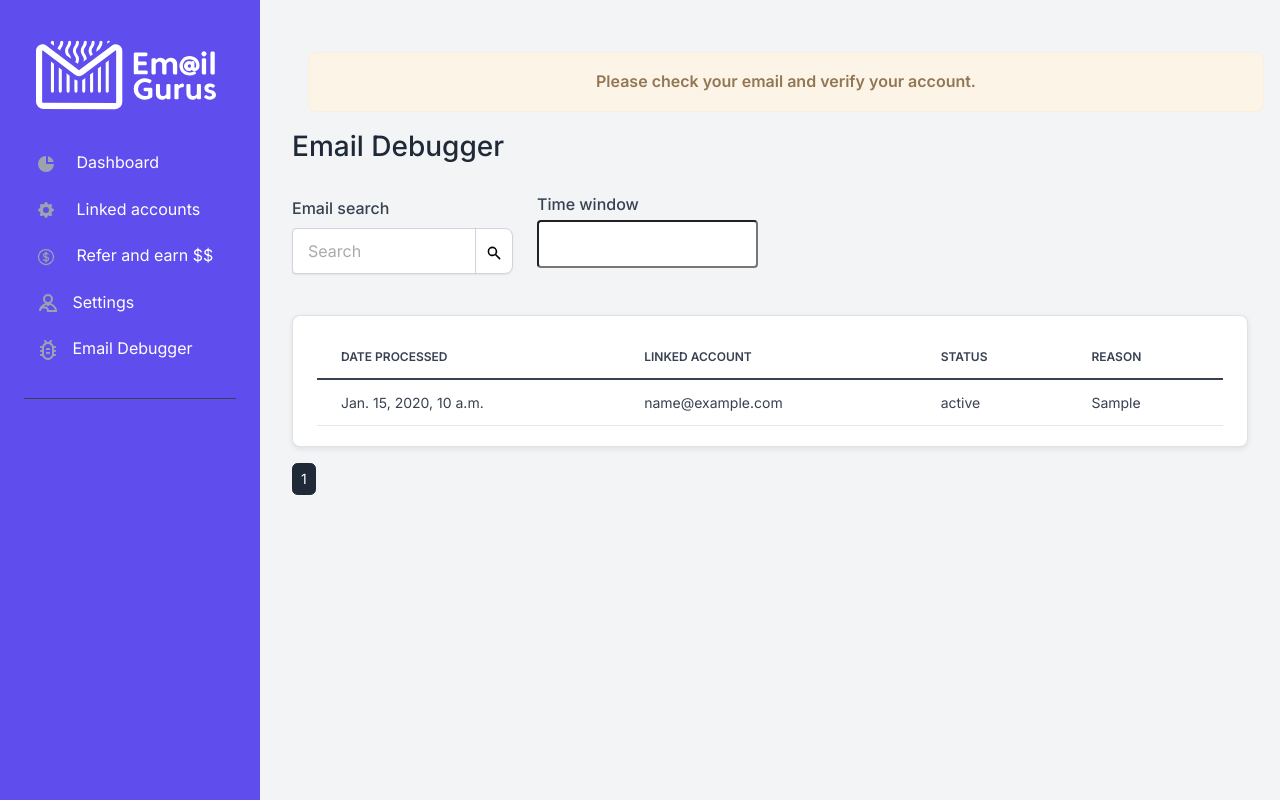
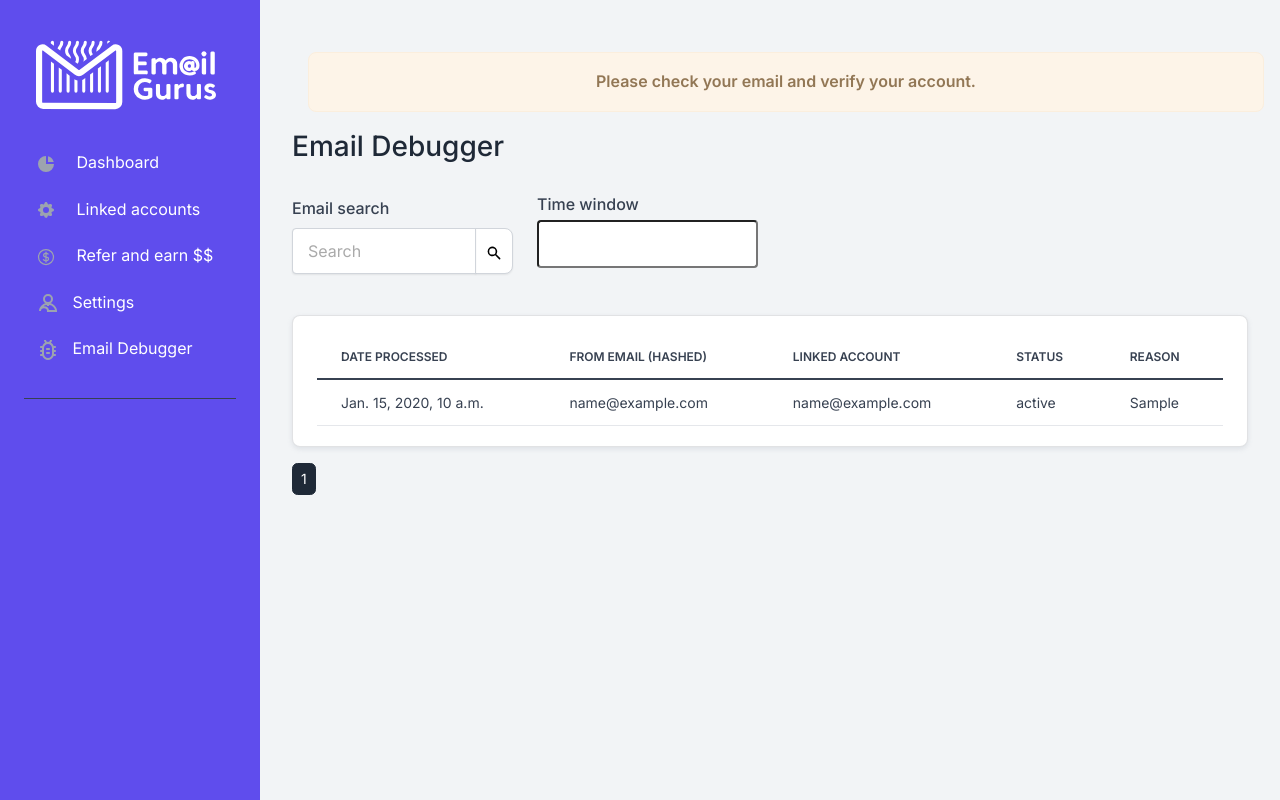
Before and after one commit to asennoussi/emailgurus, a Django app: template dashboard/templates/dashboard/debugger.html in a window 1280 px wide. Run offline with Django 4.2, Linux system fonts and the light colour scheme; the template is opened without the code that fills it: most values are stand-ins (such as "Sample title", 1, 10 or a date in 2020); form fields are guessed from the names that the template uses; some libraries are stand-ins or nearby versions.

Commit message:
debugger

```diff
--- a/dashboard/templates/dashboard/debugger.html
+++ b/dashboard/templates/dashboard/debugger.html
@@ -41,6 +41,7 @@
                     <thead>
                         <tr>
                             <th>Date Processed</th>
+                            <th>From Email (Hashed)</th>
                             <th>Linked Account</th>
                             <th>Status</th>
                             <th>Reason</th>
@@ -50,6 +51,7 @@
                         {% for debug_info in debug_info_list %}
                         <tr>
                             <td>{{ debug_info.date_processed }}</td>
+                            <td>{{ debug_info.from_email_hashed }}</td>
                             <td>{{ debug_info.linked_account.associated_email }}</td>
                             <td>{{ debug_info.get_process_status_display }}</td>
                             <td>{{ debug_info.debug_info }}</td>
```
